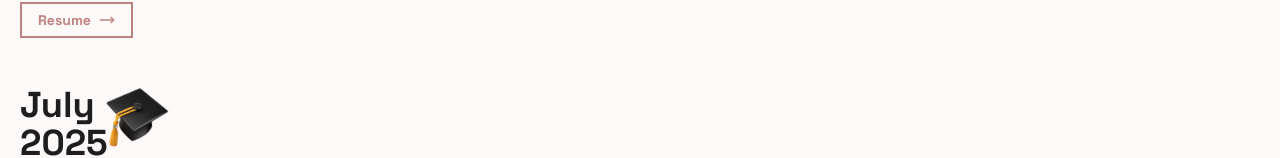
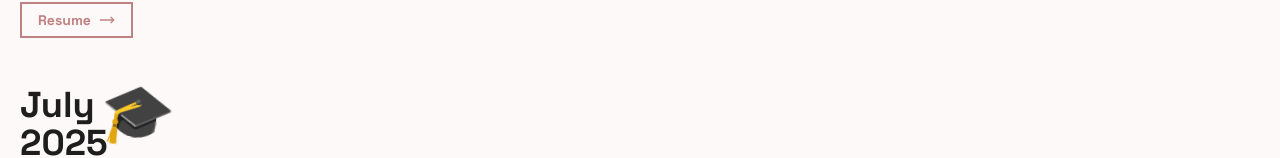
Before and after one commit to artyaaryatama/artia-portofolio, a Next.js app: page / in a window 1280 px wide. Shown: the part 794-952 px from the top of the page. Built offline with nearby package versions, Linux system fonts and the light colour scheme.

Commit message:
change graduation cap emoji

```diff
--- a/components/home/Graduate.tsx
+++ b/components/home/Graduate.tsx
@@ -16,14 +16,9 @@ export default function Graduate(){
       </div>
 
       <div className=" relative w-16">
-        <Image
-          src="/icons/grad-cap.png"
-          alt="graduation cap"
-          width={100}
-          height={100}
-          className="w-16 absolute top-0 -left-3 rotate-8"
-
-        />
+        <span className="absolute -top-1 -left-4 rotate-8 text-6xl">
+          🎓
+        </span>
       </div>
 
     </div>
--- a/components/home/HomeHero.tsx
+++ b/components/home/HomeHero.tsx
@@ -1,5 +1,4 @@
 import Image from "next/image";
-import SocialList from "../SocialList";
 import MarqueeImg from "../MarqueeImg";
 
 export default function HomeHero() {
```
